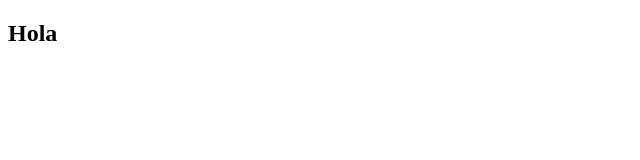
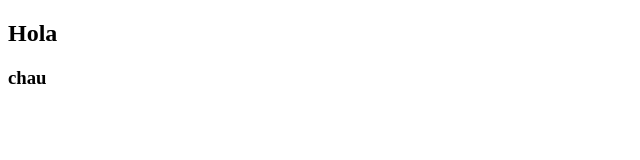
Before and after one commit to cindypereyra/clase0402, a plain HTML site: page index.html in a window 1280 px wide. Shown: the full height of the page, 0-640 px from the left. Drawn offline with Linux system fonts and the light colour scheme.

Commit message:
Update index.html
agregue h3

```diff
--- a/index.html
+++ b/index.html
@@ -7,5 +7,6 @@
 </head>
 <body>
     <h2>Hola</h2>
+<h3>chau</h3>
 </body>
 </html>
```
